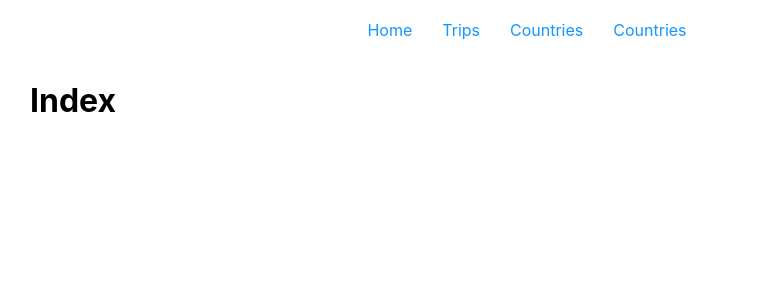
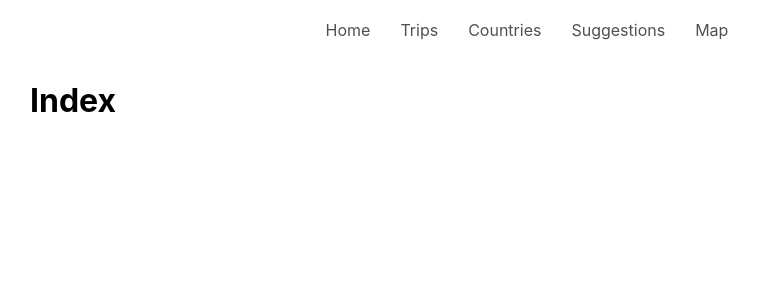
Before and after one commit to chrdina/shells-steps, a React (Create React App) app: page / in a window 1280 px wide. Shown: the top 300 px of the page, without its empty margins (98-857 px from the left). Built offline with nearby package versions, Linux system fonts and the light colour scheme.

Commit message:
Added Suggestions and Map pages. Updated font color for nav

```diff
--- a/src/App.js
+++ b/src/App.js
@@ -23,7 +23,10 @@ function App() {
               <Link to="/countries">Countries</Link>
             </li>
             <li>
-              <Link to="/countries">Countries</Link>
+              <Link to="/suggestions">Suggestions</Link>
+            </li>
+            <li>
+              <Link to="/map">Map</Link>
             </li>
           </ul>
 
--- a/src/index.css
+++ b/src/index.css
@@ -28,13 +28,13 @@ ul, a {
   align-self: flex-start;
   justify-content: center;
   top: 0;
-  color: rgb(20,150,255);
+  color: rgb(80,80,80);
   padding-top: 20px;
   padding-bottom: 20px;
   background-color: #FFFFFF;
 }
 .nav a:active {
-  color: black;
+  color: rgb(20,150,255);
   font-weight: bold;
 }
 
@@ -88,10 +88,10 @@ ul, a {
 
 
 .trip-hero-img {
-  width: 100%;
-  height: auto;
+  display: flex;
+  height: 60vh;
 }
 
 .trip-hero-img img {
-  width: 100%;
+  height: 100%
 }
```
Also changed, not shown: src/pages/map.js (added, +11 -0 lines), src/pages/suggestions.js (added, +11 -0 lines).
